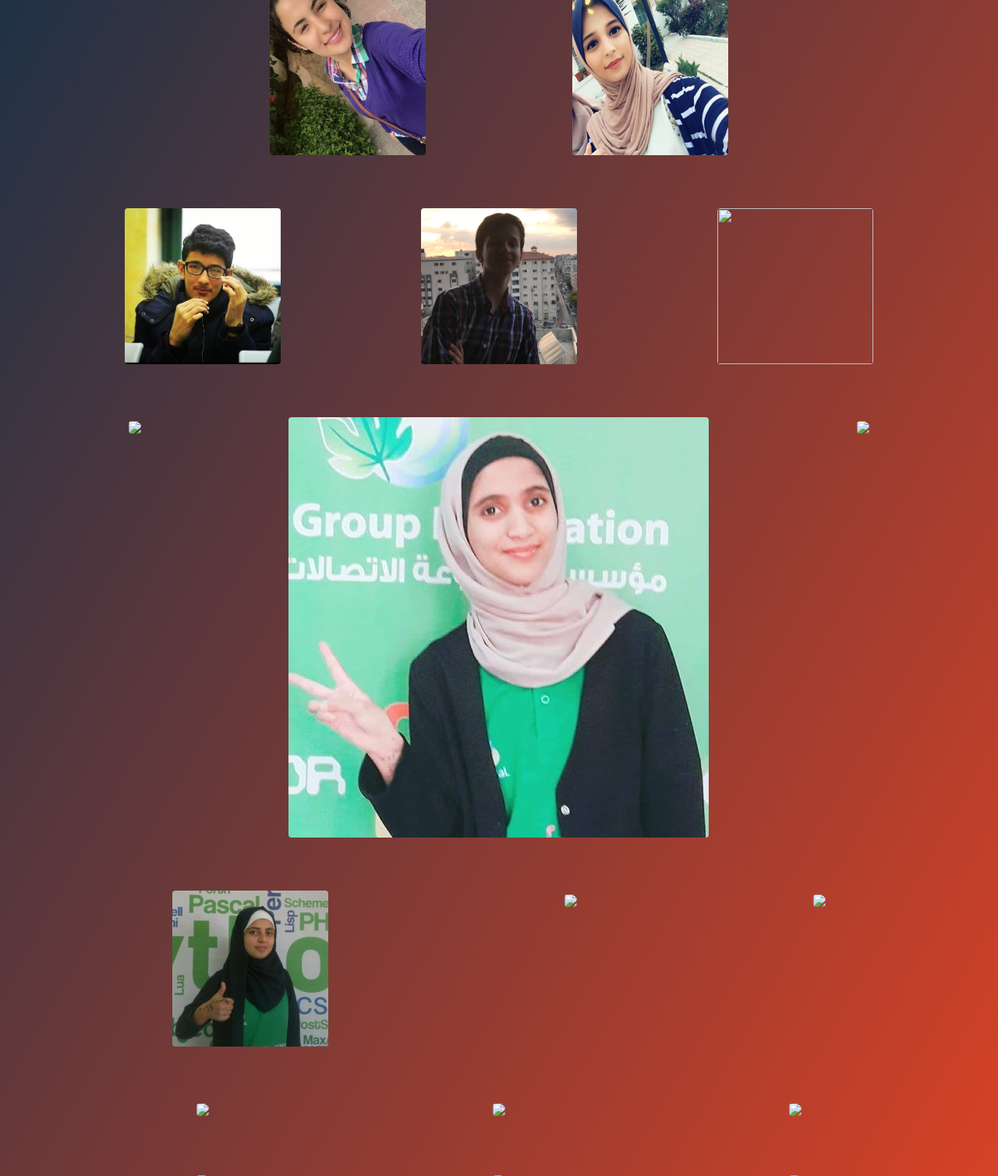
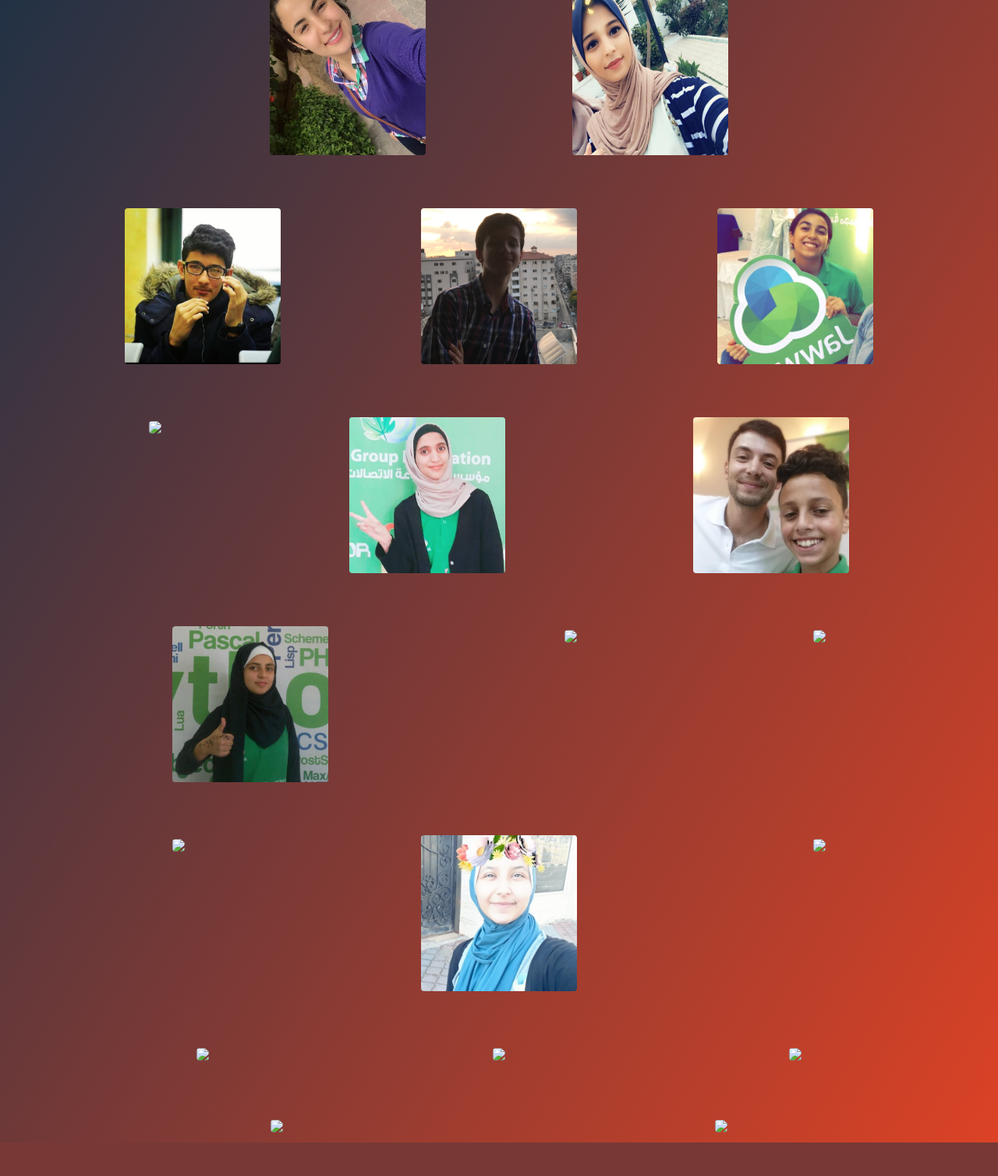
Before and after one commit to HatemSaadallah/CodeforPaletineYearBook2018, a Flask app: page /yearOne in a window 1280 px wide. Shown: the part 648-2156 px from the top of the page at 78% size. After the commit the page ends 2113 px from the top, so only its background shows below. Run offline with Flask 2, Linux system fonts and the light colour scheme; some libraries are stand-ins or nearby versions.

Commit message:
edit on y2 and y1

```diff
--- a/templates/y1_page.html
+++ b/templates/y1_page.html
@@ -72,12 +72,12 @@
 		<div class="row students-raw">
 			<a class="button" href="#popup5"><img class="pic rounded" src='../static/Images/sofyan.jpg'></a>
 			<a class="button" href="#popup6"><img class="pic rounded" src='../static/Images/mortaja.JPG'></a>
-			<a class="button" href="#popup7"><img class="pic rounded" src='http://via.placeholder.com/200x250'></a>
+			<a class="button" href="#popup7"><img class="pic rounded" src='../static/Images/dareen.jpg'></a>
 		</div>
 		<div class="row students-raw">
 			<a class="button" href="#popup8"><img class="rounded" src='http://via.placeholder.com/200x250'></a>
-			<a class="button" href="#popup9"><img class="rounded" src='../static/Images/fedaa.jpg'></a>
-			<a class="button" href="#popup10"><img class="rounded" src='http://via.placeholder.com/200x250'></a>
+			<a class="button" href="#popup9"><img class="pic rounded" src='../static/Images/fedaa.jpg'></a>
+			<a class="button" href="#popup10"><img class="pic rounded" src='../static/Images/hillis.png'></a>
 		</div>
 		<div class="row students-raw">
 			<a class="button" href="#popup12"><img class="pic rounded" src='../static/Images/maram.jpg'></a>
@@ -86,7 +86,7 @@
 		</div>
 		<div class="row students-raw">
 			<a class="button" href="#popup15"><img class="rounded" src='http://via.placeholder.com/200x250'></a>
-			<a class="button" href="#popup16"><img class="rounded" src='http://via.placeholder.com/200x250'></a>
+			<a class="button" href="#popup16"><img class="pic rounded" src='../static/Images/zyan.jpg'></a>
 			<a class="button" href="#popup17"><img class="rounded" src='http://via.placeholder.com/200x250'></a>
 		</div>
 		<div class="row students-raw">
--- a/templates/y2_page.html
+++ b/templates/y2_page.html
@@ -80,7 +80,7 @@
 			<a class="button" href="#popup12"><img class="pic rounded" src='../static/Images/hala_ashour.png'></a>
 		</div>
 		<div class="row students-raw">
-			<a class="button" href="#popup13"><img class="rounded" src='http://via.placeholder.com/200x250'></a>
+			<a class="button" href="#popup13"><img class="pic rounded" src='../static/Images/abood.jpg'></a>
 			<a class="button" href="#popup14"><img class="rounded" src='http://via.placeholder.com/200x250'></a>
 		</div>
 	</div>
@@ -169,7 +169,7 @@
 		<a class="close" href="#">&times;</a>
 		<div class="content">
 			Her most memorable moment was when she was accepted to Code for Palestine. She hopes to study math at Harvard.
-			<img class="pic rounded" src='../static/Images/hana_young.png'>
+			<img style="display:block;" class="pic rounded" src='../static/Images/hana_young.png'>
 			<iframe width="560" height="315" src="https://www.youtube.com/embed/nHTM6UDE-E0" frameborder="0" allow="autoplay; encrypted-media" allowfullscreen></iframe>
 		</div>
 	</div>
@@ -220,7 +220,7 @@
 
 	<div id="popup13" class="overlay">
 	<div class="popup">
-		<h2>Here i am</h2>
+		<h2>Abed Al Qder "Abood" Auda</h2>
 		<a class="close" href="#">&times;</a>
 		<div class="content">
 			Thank to pop me out of that button, but now i'm done so you can close this window.
```
Also changed, not shown: static/Images/dareen.jpg (added), static/Images/hatem.jpg, static/Images/hillis.png (added), static/Images/zyan.jpg.
